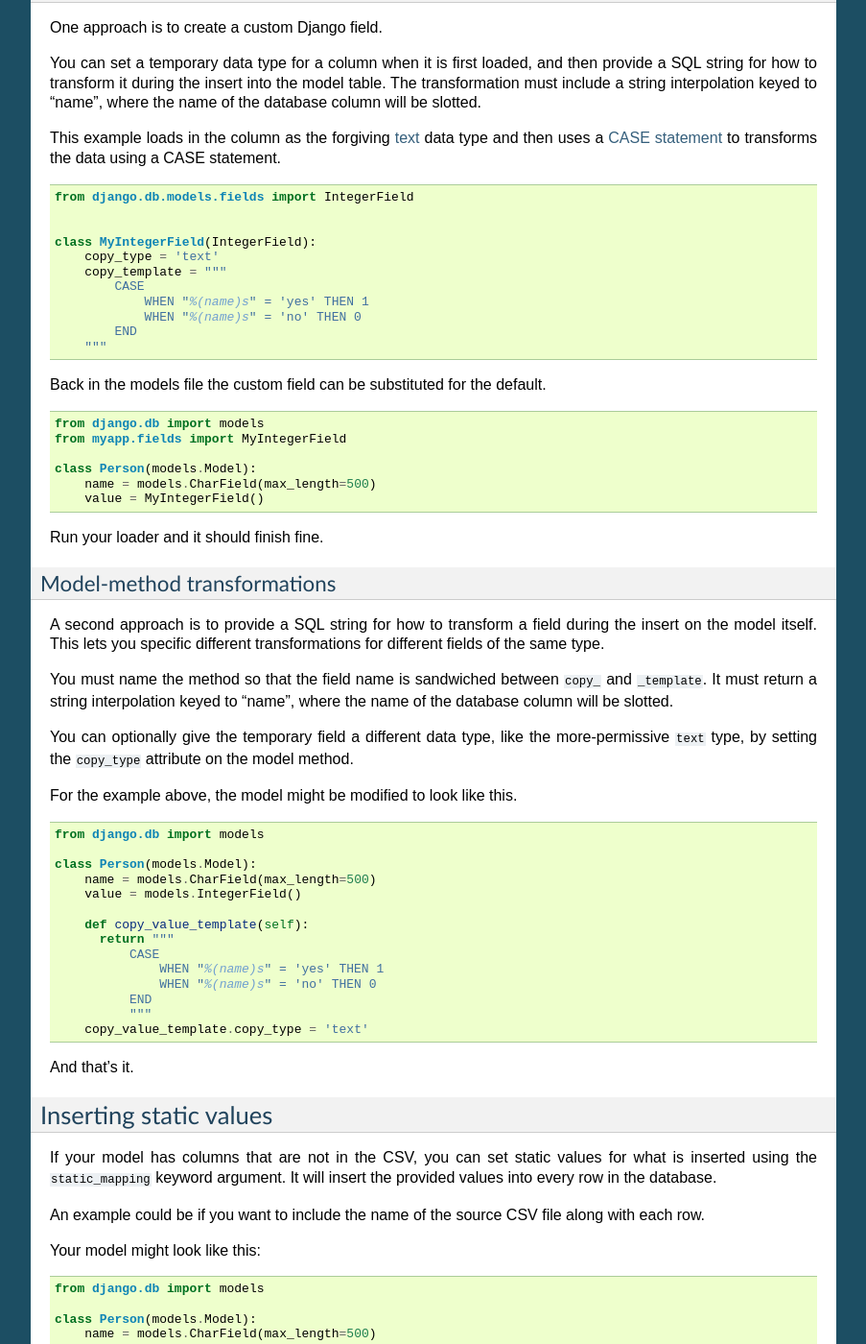
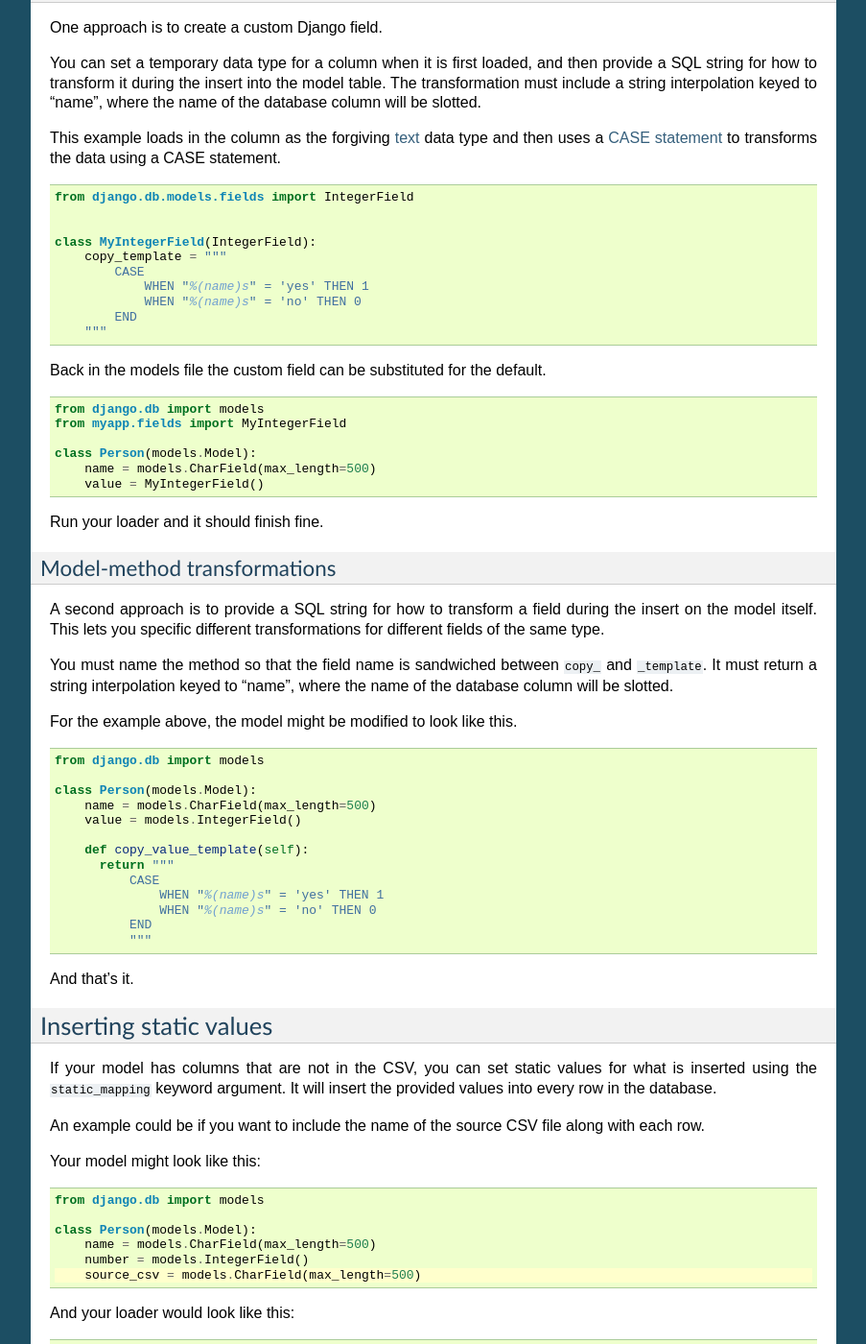
Before and after one commit to palewire/django-postgres-copy, a Sphinx documentation site: the page built from docs/index.rst, in a window 1280 px wide and 1400 px high, scrolled down 3375 px. Shown: the whole window at 96% size, without its empty margins (198-1101 px from the left). Built offline with Sphinx 7.4.7, drawn with Linux system fonts in a browser that asks for light colours.

Commit message:
Removed all reference to vestigal copy_type attribute. Fixes #40.

```diff
--- a/docs/index.rst
+++ b/docs/index.rst
@@ -240,7 +240,6 @@ This example loads in the column as the forgiving `text <http://www.postgresql.o
 
 
   class MyIntegerField(IntegerField):
-      copy_type = 'text'
       copy_template = """
           CASE
               WHEN "%(name)s" = 'yes' THEN 1
@@ -269,8 +268,6 @@ A second approach is to provide a SQL string for how to transform a field during
 
 You must name the method so that the field name is sandwiched between ``copy_`` and ``_template``. It must return a string interpolation keyed to "name", where the name of the database column will be slotted.
 
-You can optionally give the temporary field a different data type, like the more-permissive ``text`` type, by setting the ``copy_type`` attribute on the model method.
-
 For the example above, the model might be modified to look like this.
 
 .. code-block:: python
@@ -288,7 +285,6 @@ For the example above, the model might be modified to look like this.
                   WHEN "%(name)s" = 'no' THEN 0
               END
               """
-        copy_value_template.copy_type = 'text'
 
 And that's it.
 
```
Also changed, not shown: 2 other files.
